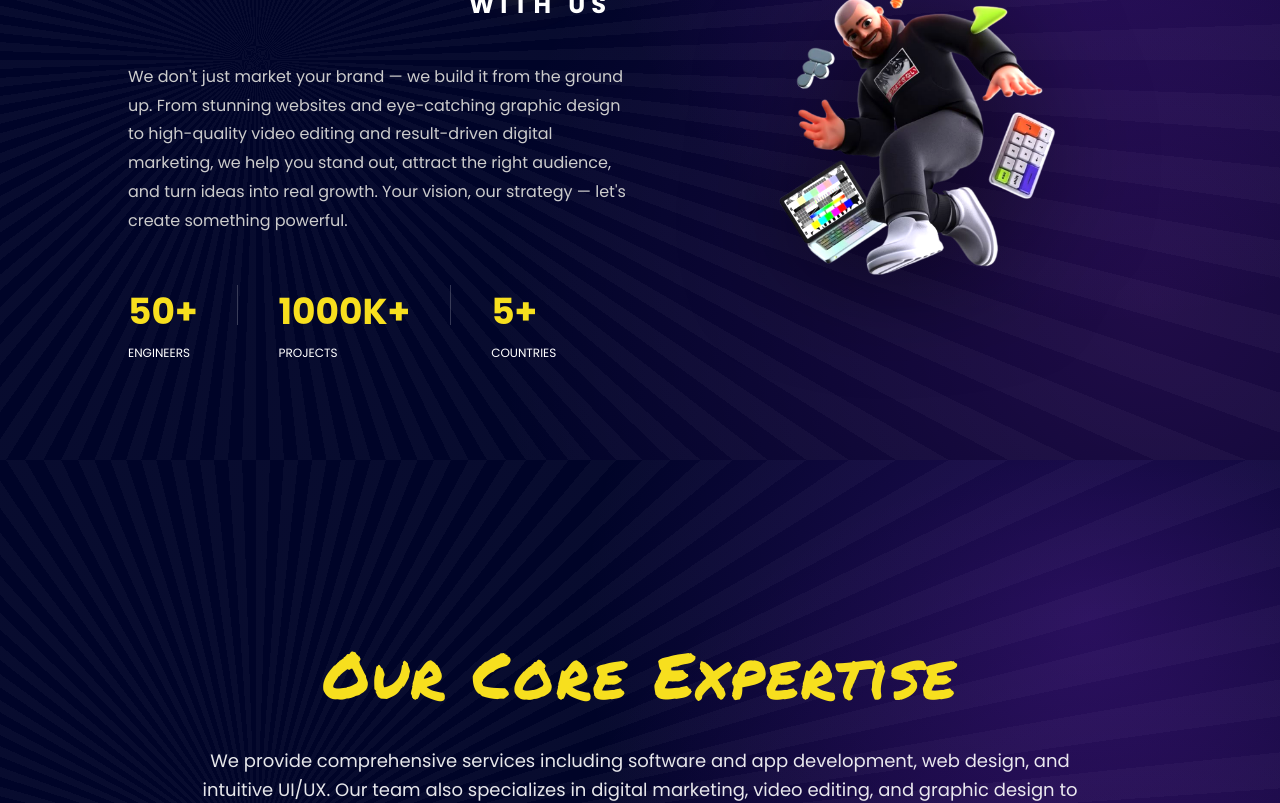
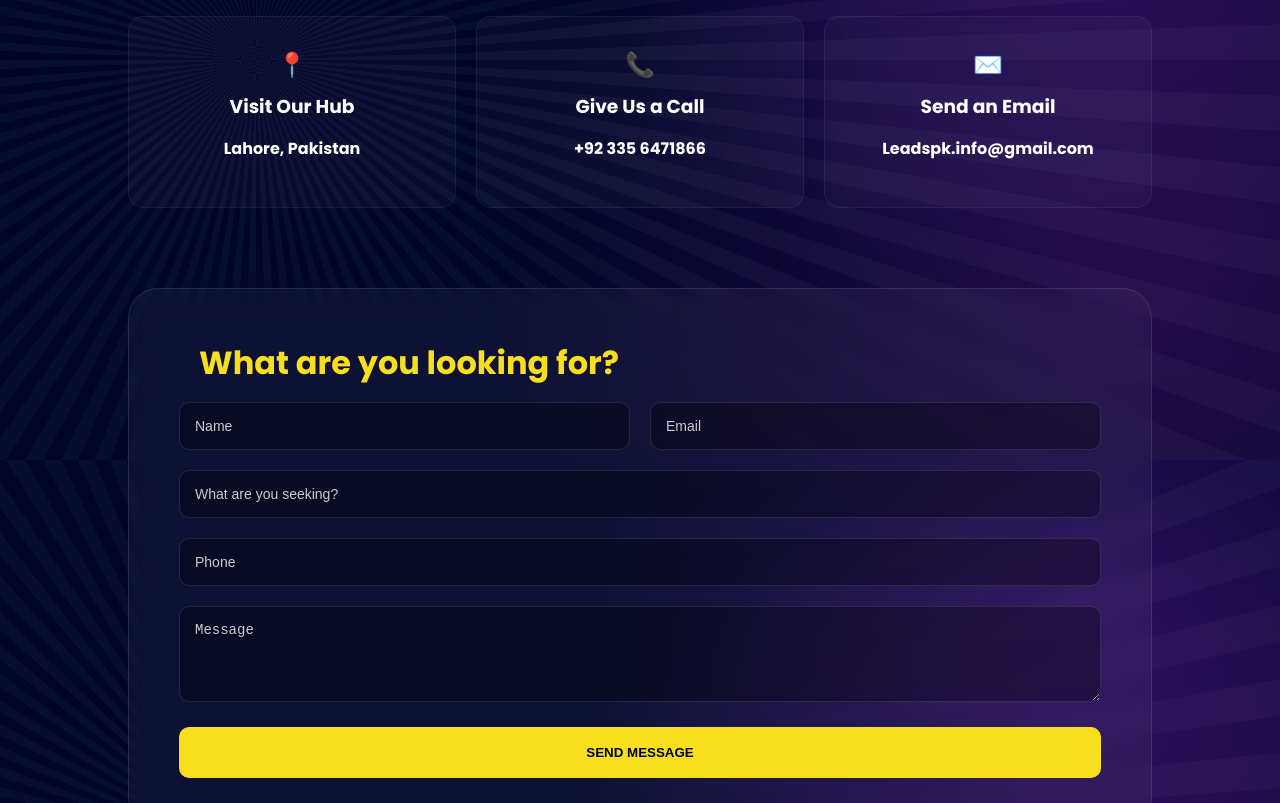
Before and after one commit to leadspkinfo-bit/my-react-app, a React (Vite) app in the folder my-react-app/: page /contact in a window 1280 px wide. Shown: the part 340-1143 px from the top of the page. Built offline with nearby package versions, Linux system fonts and the light colour scheme.

Commit message:
contact us add

```diff
--- a/my-react-app/package.json
+++ b/my-react-app/package.json
@@ -12,7 +12,8 @@
   "dependencies": {
     "@emailjs/browser": "^4.4.1",
     "react": "^19.2.4",
-    "react-dom": "^19.2.4"
+    "react-dom": "^19.2.4",
+    "react-router-dom": "^7.14.1"
   },
   "devDependencies": {
     "@eslint/js": "^9.39.4",
--- a/my-react-app/src/App.css
+++ b/my-react-app/src/App.css
@@ -1,39 +1,54 @@
-/* Smooth Scrolling enable karein */
+/* ========================================================
+   GLOBAL BACKGROUND - BULLETPROOF FIX
+======================================================== */
+
 html {
   scroll-behavior: smooth;
+  background-color: #000428;
 }
 
+/* 1. SIRF BODY PAR BACKGROUND LAGEGA AUR LOCK HOGA */
 body {
   margin: 0;
   padding: 0;
+  min-height: 100vh;
   color: white;
   font-family: 'Poppins', sans-serif;
   overflow-x: hidden;
 
-  /* ========================================================
-     MAGIC BACKGROUND (PDF MATCHING)
-     Ye code peechy rays aur purple glowing lights banayega
-  ======================================================== */
-  background-color: #000428; /* Aapka Deep Blue Base */
+  background-color: #000428 !important;
   background-image:
-    /* 1. Upar Right side par Purple Glow */
     radial-gradient(circle at 85% 20%, rgba(138, 43, 226, 0.25) 0%, transparent 40%),
-    /* 2. Neeche Right side par Pinkish Glow */
     radial-gradient(circle at 90% 80%, rgba(216, 58, 255, 0.15) 0%, transparent 50%),
-    /* 3. Sunburst Rays (Kiranain) jo Left side se nikal rahi hain */
     repeating-conic-gradient(
       from 0deg at 20% 50%,
       rgba(255, 255, 255, 0.03) 0deg,
       rgba(255, 255, 255, 0.03) 2deg,
       transparent 2deg,
       transparent 4deg
-    );
+    ) !important;
 
-  /* Background fix rahega jab aap scroll karenge */
-  background-attachment: fixed;
+  /* YE 3 LINES LINE KO TOOTNE SE ROKAIN GI */
+  background-attachment: fixed !important;
+  background-size: cover !important;
+  background-repeat: no-repeat !important;
 }
 
-/* Har section ko screen size ke mutabiq set karna */
+/* 2. BAQI SAB KUCH ZABARDASTI TRANSPARENT (Taake koi cut na aaye) */
+#root,
+.App,
+section,
+.contact-section,
+.footer-section,
+footer {
+  background: transparent !important;
+  background-image: none !important;
+  background-color: transparent !important;
+}
+
+/* ======================================================== */
+/* GENERAL SECTION STYLING */
+/* ======================================================== */
 section {
   padding: 100px 10%;
   min-height: 100vh;
@@ -43,7 +58,7 @@ section {
   box-sizing: border-box;
 }
 
-/* Kisi bhi qisam ke slider dots ko hide karne ke liye */
+/* Dots Hider */
 .dots-container, .slick-dots, .pagination, .swiper-pagination {
   display: none !important;
 }
--- a/my-react-app/src/App.jsx
+++ b/my-react-app/src/App.jsx
@@ -1,24 +1,49 @@
 import React from 'react';
+import { BrowserRouter as Router, Routes, Route, useLocation } from 'react-router-dom';
 import Navbar from './components/Navbar/Navbar';
 import Hero from './components/Hero/Hero';
 import Expertise from './components/Expertise/Expertise';
 import Clients from './components/Clients/Clients';
 import Testimonials from './components/Testimonials/Testimonials';
 import About from './components/About/About';
-import Footer from './components/Footer/Footer'; // Naya import
+import Contact from './components/Contact/Contact';
+import Footer from './components/Footer/Footer';
 import './App.css';
 
-function App() {
+// Ek chota wrapper component taake useLocation kaam kare
+const AppContent = () => {
+  const location = useLocation();
+
+  // Agar path '/contact' hai toh footer hide kar do
+  const showFooter = location.pathname !== '/contact';
+
   return (
     <div className="App">
       <Navbar />
+
+      <Routes>
+        <Route path="/" element={
+          <>
             <Hero />
             <Expertise />
             <Clients />
             <Testimonials />
             <About />
-      <Footer /> {/* Akhir mein Footer add kiya */}
+          </>
+        } />
+        <Route path="/contact" element={<Contact />} />
+      </Routes>
+
+      {showFooter && <Footer />}
     </div>
+  );
+};
+
+function App() {
+  return (
+    <Router>
+      <AppContent />
+    </Router>
   );
 }
 
--- /dev/null
+++ b/my-react-app/src/components/Contact/Contact.css
@@ -0,0 +1,102 @@
+.contact-section {
+  width: 100%;
+  min-height: 100vh;
+  padding: 160px 10% 40px 10%;
+  box-sizing: border-box;
+  background-color: transparent;
+  display: flex;
+  justify-content: center;
+}
+
+.contact-container {
+  width: 100%;
+  max-width: 1200px;
+  display: flex;
+  flex-direction: column;
+  gap: 50px;
+}
+
+.contact-header { text-align: center; }
+.contact-main-title {
+  font-family: 'Permanent Marker', cursive;
+  font-size: clamp(35px, 6vw, 60px);
+  color: #ffffff;
+}
+.highlight-yellow { color: #f7df1e; }
+
+.info-cards-wrapper {
+  display: grid;
+  grid-template-columns: repeat(auto-fit, minmax(250px, 1fr));
+  gap: 20px;
+}
+
+.info-card {
+  background: rgba(255, 255, 255, 0.03);
+  padding: 30px;
+  border-radius: 15px;
+  border: 1px solid rgba(255, 255, 255, 0.05);
+  display: flex;
+  flex-direction: column;
+  align-items: center;
+  text-align: center;
+}
+
+.icon-circle { font-size: 24px; margin-bottom: 10px; }
+
+/* --- FORM AREA STYLING (Footer Style) --- */
+.contact-form-footer-area {
+  margin-top: 30px;
+  width: 100%;
+}
+
+.glass-form {
+  background: rgba(255, 255, 255, 0.04);
+  backdrop-filter: blur(15px);
+  padding: 50px;
+  border-radius: 30px;
+  border: 1px solid rgba(255, 255, 255, 0.1);
+}
+
+.form-title {
+  color: #f7df1e;
+  font-size: 28px;
+  margin-bottom: 30px;
+  font-weight: 700;
+}
+
+.form-grid {
+  display: grid;
+  grid-template-columns: 1fr 1fr;
+  gap: 20px;
+}
+
+.full-width { grid-column: span 2; }
+
+.glass-form input, .glass-form textarea {
+  width: 100%;
+  padding: 15px;
+  background: rgba(0, 0, 0, 0.3);
+  border: 1px solid rgba(255, 255, 255, 0.1);
+  border-radius: 10px;
+  color: white;
+  outline: none;
+}
+
+.submit-btn {
+  margin-top: 25px;
+  width: 100%;
+  padding: 18px;
+  background: #f7df1e;
+  color: #000;
+  font-weight: bold;
+  border: none;
+  border-radius: 10px;
+  cursor: pointer;
+  text-transform: uppercase;
+}
+
+@media (max-width: 768px) {
+  .form-grid { grid-template-columns: 1fr; }
+  .full-width { grid-column: span 1; }
+  .glass-form { padding: 30px 20px; }
+}
--- /dev/null
+++ b/my-react-app/src/components/Contact/Contact.jsx
@@ -0,0 +1,63 @@
+import React from 'react';
+import './Contact.css';
+
+const Contact = () => {
+  return (
+    <section id="contact" className="contact-section">
+      <div className="contact-container">
+
+        {/* Header aur Info Cards (Upar wala hissa) */}
+        <div className="contact-header">
+          <h1 className="contact-main-title">
+            Let’s Connect & <span className="highlight-yellow">Grow Together</span>
+          </h1>
+          <p className="contact-main-desc">
+            Reach out today to discuss how we can scale your business through cutting-edge technology and creative strategy.
+          </p>
+        </div>
+
+        <div className="info-cards-wrapper">
+          <div className="info-card">
+            <div className="icon-circle">📍</div>
+            <div className="info-text">
+              <h3>Visit Our Hub</h3>
+              <p><strong>Lahore, Pakistan</strong></p>
+            </div>
+          </div>
+          <div className="info-card">
+            <div className="icon-circle">📞</div>
+            <div className="info-text">
+              <h3>Give Us a Call</h3>
+              <p><strong>+92 335 6471866</strong></p>
+            </div>
+          </div>
+          <div className="info-card">
+            <div className="icon-circle">✉️</div>
+            <div className="info-text">
+              <h3>Send an Email</h3>
+              <p><strong>Leadspk.info@gmail.com</strong></p>
+            </div>
+          </div>
+        </div>
+
+        {/* --- FORM AREA (Ab ye Footer ki jagah neechay hai) --- */}
+        <div className="contact-form-footer-area">
+          <form className="glass-form">
+            <h2 className="form-title">What are you looking for?</h2>
+            <div className="form-grid">
+              <input type="text" placeholder="Name" required />
+              <input type="email" placeholder="Email" required />
+              <input type="text" placeholder="What are you seeking?" className="full-width" />
+              <input type="text" placeholder="Phone" className="full-width" />
+              <textarea placeholder="Message" rows="4" className="full-width"></textarea>
+            </div>
+            <button type="submit" className="submit-btn">Send Message</button>
+          </form>
+        </div>
+
+      </div>
+    </section>
+  );
+};
+
+export default Contact;
--- a/my-react-app/src/components/Navbar/Navbar.jsx
+++ b/my-react-app/src/components/Navbar/Navbar.jsx
@@ -1,4 +1,5 @@
 import React, { useState } from 'react';
+import { Link } from 'react-router-dom'; // React Router import kiya
 import './Navbar.css';
 import logo from '../../assets/logo.png';
 
@@ -30,9 +31,10 @@ const Navbar = () => {
 
       <nav className="navbar">
         <div className="logo-container">
-          <a href="/">
+          {/* Logo par click karne se wapas Home par jayega */}
+          <Link to="/">
             <img src={logo} alt="Leads PK" className="navbar-logo-img" />
-          </a>
+          </Link>
         </div>
 
         {/* --- SIDEBAR MENU --- */}
@@ -44,13 +46,14 @@ const Navbar = () => {
           </div>
 
           {/* Links: onClick pe menu khud band ho jayega */}
-          <li><a href="#home" onClick={() => setIsMobileMenuOpen(false)}>Home</a></li>
-          <li><a href="#services" onClick={() => setIsMobileMenuOpen(false)}>Services</a></li>
-          <li><a href="#about" onClick={() => setIsMobileMenuOpen(false)}>About LeadsPk</a></li>
-          <li><a href="#blog" onClick={() => setIsMobileMenuOpen(false)}>Blog</a></li>
+          <li><Link to="/" onClick={() => setIsMobileMenuOpen(false)}>Home</Link></li>
+          <li><a href="/#services" onClick={() => setIsMobileMenuOpen(false)}>Services</a></li>
+          <li><a href="/#about" onClick={() => setIsMobileMenuOpen(false)}>About LeadsPk</a></li>
+          <li><a href="/#blog" onClick={() => setIsMobileMenuOpen(false)}>Blog</a></li>
         </ul>
 
-        <a href="#contact" className="contact-btn">Contact Us</a>
+        {/* --- FIX: Contact Us ab form wale naye page par le jayega --- */}
+        <Link to="/contact" className="contact-btn">Contact Us</Link>
       </nav>
 
     </header>
```
Also changed, not shown: 1 other file (tests, documents, lock files or other folders). Lines whose indentation alone changed are shown as unchanged.
